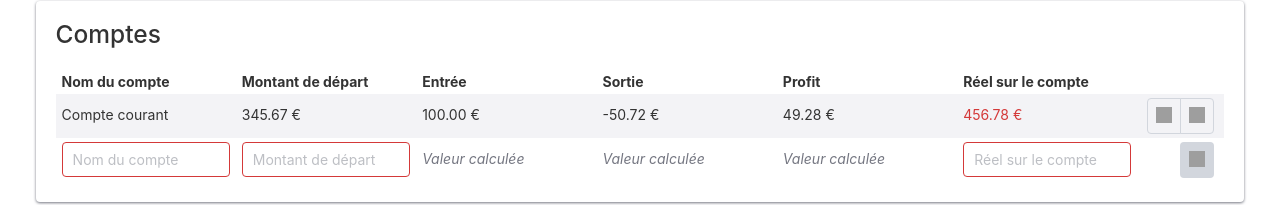
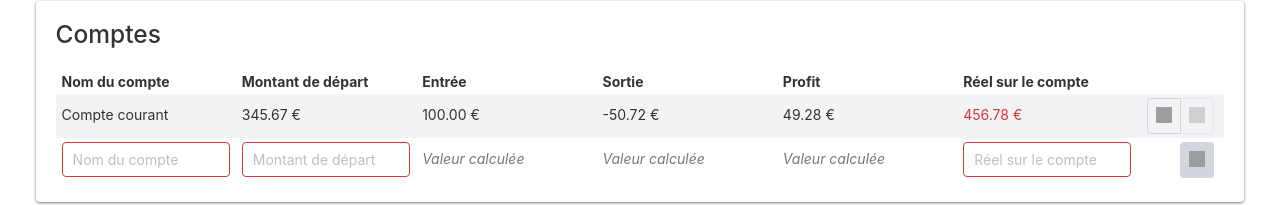
Before and after one commit to BhasherBEL/compta, a Svelte app: page / in a window 1280 px wide. Shown: the part 383-588 px from the top of the page. Built offline with nearby package versions, Linux system fonts and the light colour scheme; grey boxes are pictures that could not be loaded.

Commit message:
validateDelete bugfix

```diff
--- a/src/components/editableTable.svelte
+++ b/src/components/editableTable.svelte
@@ -6,7 +6,7 @@
     export let colgroup = []
     export let columns: {[index: string]: GenericColumn<any>}
     export let dataStore: IndexedObjectStore<object>
-    export let validateDelete: (arg0: any, arg1: string) => boolean = (_, __) => false
+    export let validateDelete: (arg0: any, arg1: string) => boolean = (_, __) => true
     let dataBeingEdited = []
     let newData = {}
 
@@ -80,7 +80,7 @@
                 <button
                         class="button outline icon-only"
                         on:click={() => dataStore.remove(index)}
-                        disabled="{validateDelete(data, index)}"
+                        disabled="{!validateDelete(data, index)}"
                         title="Test"
                 >
                     <Icon icon="close"/>
```
